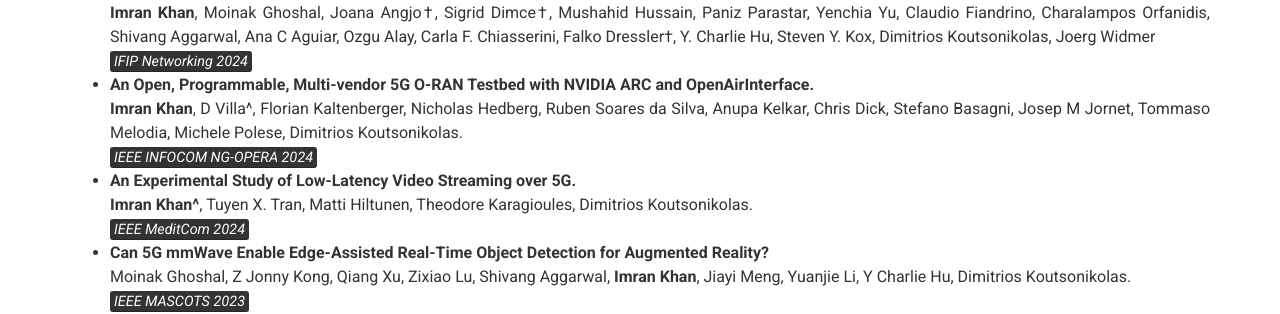
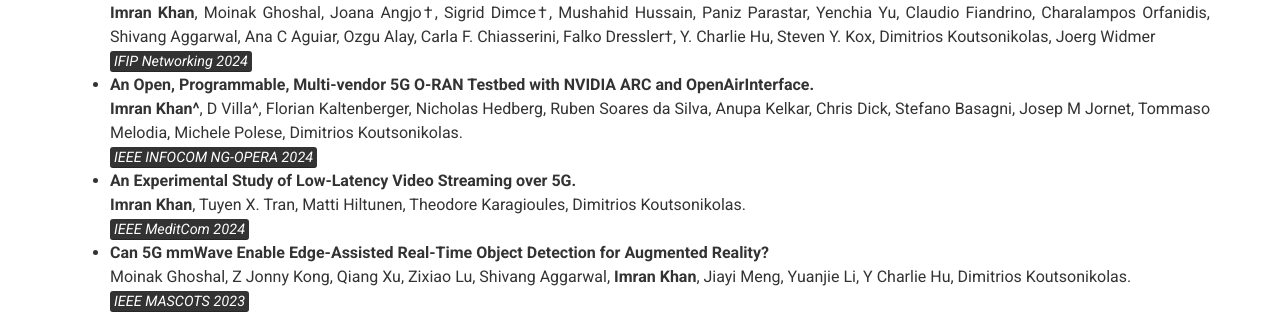
Before and after one commit to imranbuet63/imranbuet63.github.io, a Jekyll site: the page built from index.md, in a window 1280 px wide and 900 px high, scrolled down 502 px. Shown: the part 161-475 px from the top of the window. Built offline with Jekyll 4.4.1, drawn with Linux system fonts in a browser that asks for light colours; nearby versions of some CDN libraries.

```diff
--- a/_config.yml
+++ b/_config.yml
@@ -64,10 +64,10 @@ content:
         Ozgu Alay, Carla F. Chiasserini, Falko Dressler†, Y. Charlie Hu, Steven Y. Kox, Dimitrios Koutsonikolas, Joerg Widmer
         <br><em><mark>IFIP Networking 2024</mark></em>
       - <strong>An Open, Programmable, Multi-vendor 5G O-RAN Testbed with NVIDIA ARC and OpenAirInterface.</strong>
-        <br>__Imran Khan__, D Villa^, Florian Kaltenberger, Nicholas Hedberg, Ruben Soares da Silva, Anupa Kelkar, Chris Dick, Stefano Basagni, Josep M Jornet, Tommaso Melodia, Michele Polese, Dimitrios Koutsonikolas.
+        <br>__Imran Khan^__, D Villa^, Florian Kaltenberger, Nicholas Hedberg, Ruben Soares da Silva, Anupa Kelkar, Chris Dick, Stefano Basagni, Josep M Jornet, Tommaso Melodia, Michele Polese, Dimitrios Koutsonikolas.
         <br><em><mark>IEEE INFOCOM NG-OPERA 2024</mark></em>
       - <strong>An Experimental Study of Low-Latency Video Streaming over 5G.</strong>
-        <br>__Imran Khan^__, Tuyen X. Tran, Matti Hiltunen, Theodore Karagioules, Dimitrios Koutsonikolas.
+        <br>__Imran Khan__, Tuyen X. Tran, Matti Hiltunen, Theodore Karagioules, Dimitrios Koutsonikolas.
         <br><em><mark>IEEE MeditCom 2024</mark></em>
       - <strong>Can 5G mmWave Enable Edge-Assisted Real-Time Object Detection for Augmented Reality?</strong>
         <br>Moinak Ghoshal, Z Jonny Kong, Qiang Xu, Zixiao Lu, Shivang Aggarwal, **Imran Khan**, Jiayi Meng, Yuanjie Li, Y Charlie Hu, Dimitrios Koutsonikolas.
```
